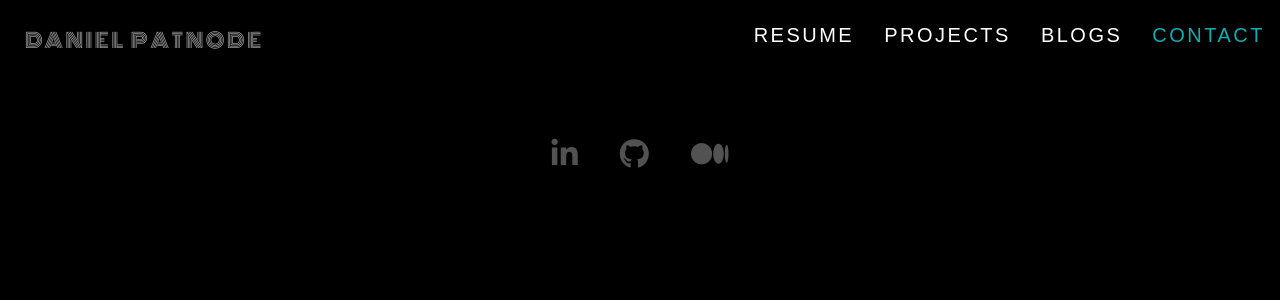
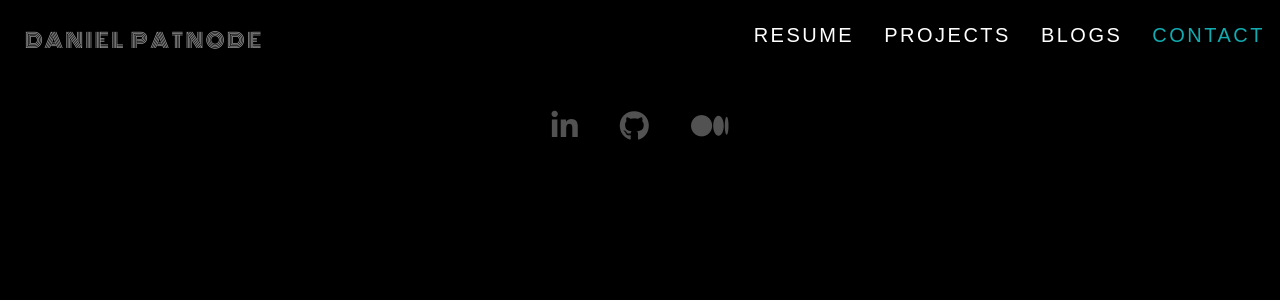
Before and after one commit to dbpatnode/major-remake, a React (Create React App) app in the folder major-remake/: page /contact in a window 1280 px wide. Shown: the top 300 px of the page. Built offline with nearby package versions, Linux system fonts and the light colour scheme.

Commit message:
made footer smaller

```diff
--- a/major-remake/src/components/footer/footer.style.scss
+++ b/major-remake/src/components/footer/footer.style.scss
@@ -5,14 +5,14 @@
 height: 90px;
 
     footer {
-        padding-top: 48px;
-        padding-bottom: 48px;
-        margin-bottom: 48px;
+        padding-top: 20px;
+        padding-bottom: 20px;
+        // margin-bottom: 48px;
         font-size: 14px;
         text-align: center;
         position: relative;
-        background-color: rgb(0, 0, 0);
-        height: 115%;
+        // background-color: rgb(0, 0, 0);
+        // height: 115%;
 
         a {
             color: #525252;
```
